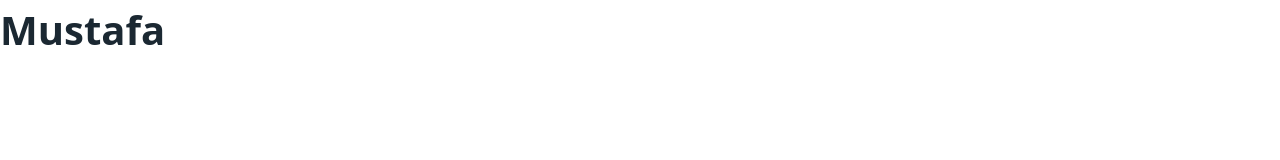
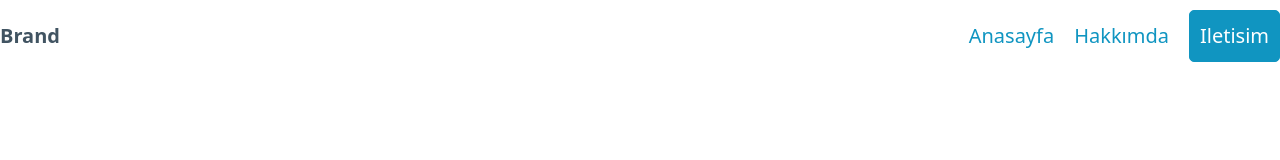
Before and after one commit to mustafabyrkttn/mustafabyrkttn.github.io, a plain HTML site: page index.html in a window 1280 px wide. Drawn offline with nearby package versions, Linux system fonts and the light colour scheme.

Commit message:
nav eklendi

```diff
--- a/index.html
+++ b/index.html
@@ -7,6 +7,15 @@
     <title>Mustafa Bayraktutan</title>
 </head>
 <body>
-    <h1>Mustafa</h1>
+    <nav>
+        <ul>
+          <li><strong>Brand</strong></li>
+        </ul>
+        <ul>
+          <li><a href="#">Anasayfa</a></li>
+          <li><a href="#">Hakkımda</a></li>
+          <li><a href="#" role="button">Iletisim</a></li>
+        </ul>
+      </nav>
 </body>
 </html>
```
